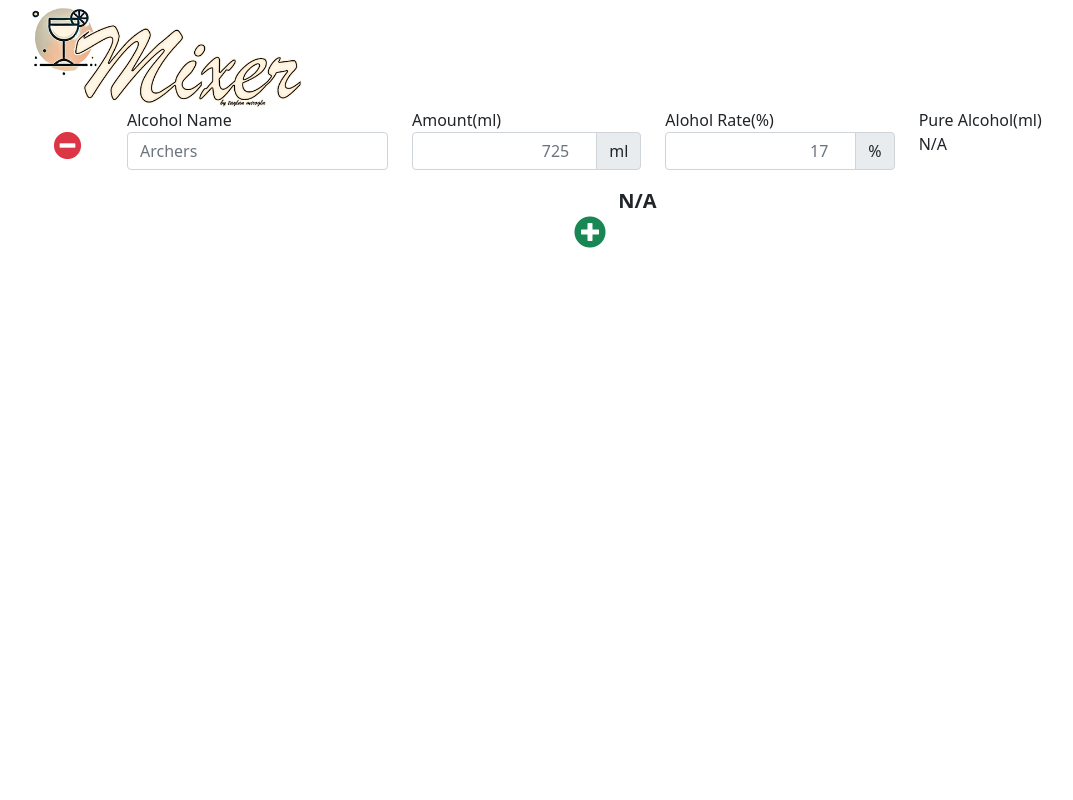
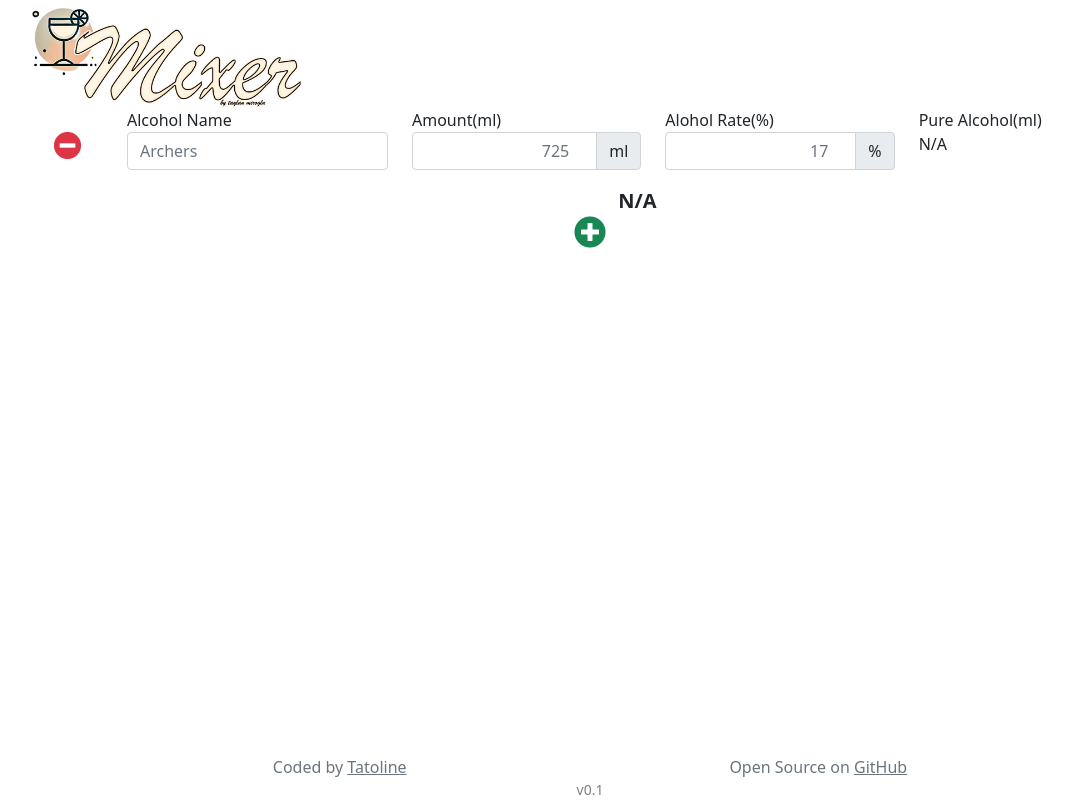
Before and after one commit to tatoline/mixer, a plain HTML site: page index.html in a window 1280 px wide. Shown: the whole page, without its empty margins (50-1123 px from the left). Drawn offline with nearby package versions, Linux system fonts and the light colour scheme.

Commit message:
Added Footer

```diff
--- a/index.html
+++ b/index.html
@@ -20,7 +20,7 @@
 
 </head>
 
-<body>
+<body class="d-flex flex-column min-vh-100">
 
 <style>
 #addButtonRow, #deleteButtonRow {
@@ -87,6 +87,16 @@ N/A
 
 </div>
 
+<footer class="mt-auto">
+  <div class="d-flex justify-content-evenly text-muted">
+      <span class="flex flex-row">Coded by&nbsp;<a href="https://github.com/tatoline" class="link-secondary">Tatoline</a></span>
+      <span class="flex flex-row">Open Source on&nbsp;<a href="https://github.com/tatoline/mixer" class="link-secondary">GitHub</a></span>
+  </div>
+  <div class="container flex flex-row justify-content-evenly text-center mx-auto text-black-50 small">
+      v0.1
+  </div>
+</footer>
+
 
 <script type="text/javascript">
 
```
